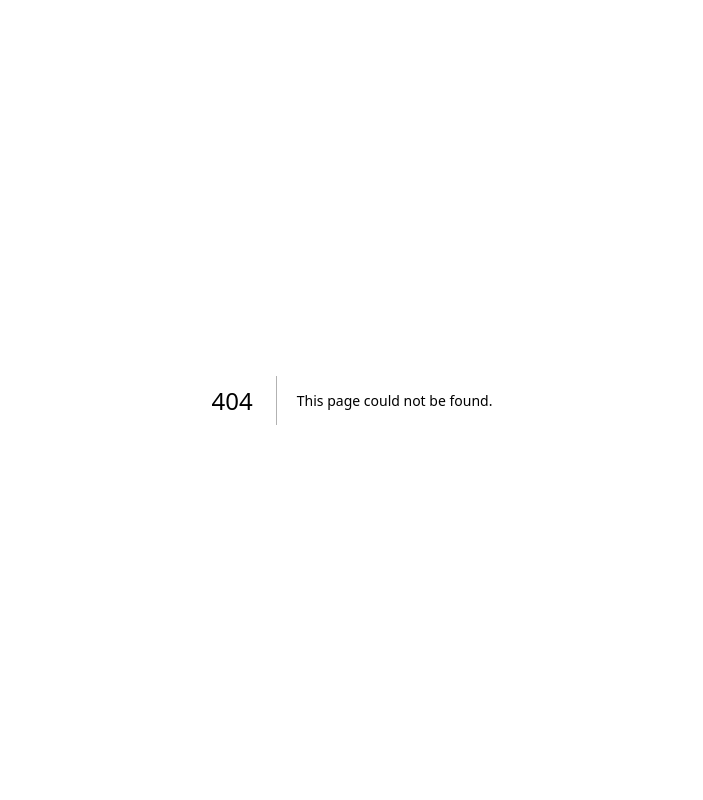
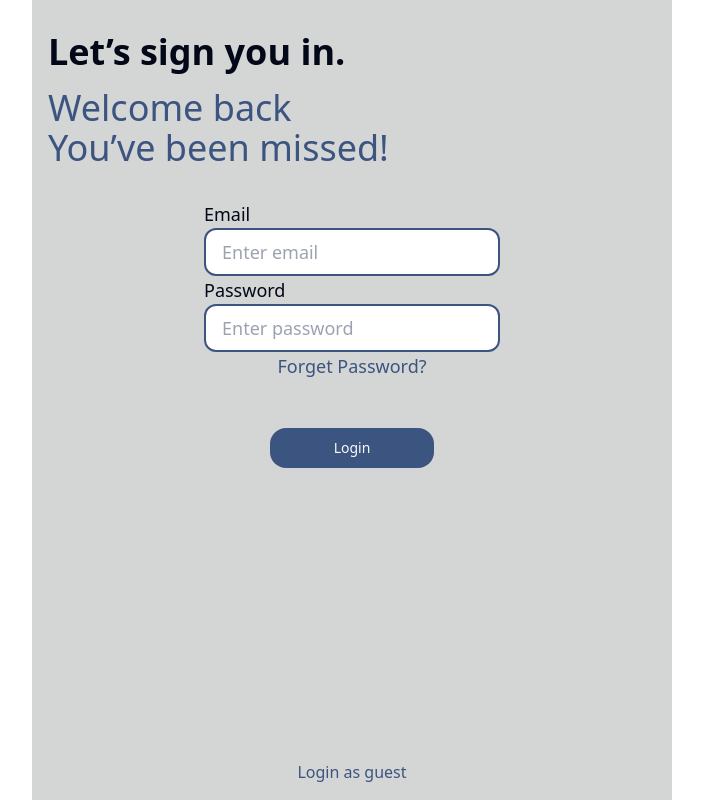
Before and after one commit to princeofverry/sibisa-ppk-ormawa, a Next.js app: page /auth in a window 1280 px wide. Before the commit this address had no page. Shown: the whole page, without its empty margins (288-991 px from the left). Built offline with nearby package versions, Linux system fonts and the light colour scheme.

Commit message:
login page

```diff
--- /dev/null
+++ b/app/auth/page.tsx
@@ -0,0 +1,46 @@
+import { Button } from "@/components/ui/button";
+import Link from "next/link";
+import React from "react";
+
+const Auth = () => {
+  return (
+    <>
+      <div className="bg-[#D4D5D5] max-w-screen-sm h-screen px-4 flex flex-col">
+        <div className="text-4xl space-y-4 py-8">
+          <h1 className="font-bold">Let’s sign you in.</h1>
+          <div className="text-[#3C5480]">
+            <h2>Welcome back</h2>
+            <h2>You’ve been missed!</h2>
+          </div>
+        </div>
+        <div className="flex flex-col items-center text-lg flex-grow">
+          <div className="flex flex-col items-start">
+            <label>Email</label>
+            <input
+              type="email"
+              placeholder="Enter email"
+              className="bg-blue rounded-xl px-4 py-2 border-2 border-[#3C5480]"
+            />
+          </div>
+          <div className="flex flex-col items-start">
+            <label>Password</label>
+            <input
+              type="password"
+              placeholder="Enter password"
+              className="bg-blue rounded-xl px-4 py-2 border-2 border-[#3C5480]"
+            />
+          </div>
+          <h2 className="text-[#3C5480]">Forget Password?</h2>
+          <Link href="/dashboard">
+            <Button className="px-16 mt-12 rounded-2xl bg-[#3C5480]">
+              Login
+            </Button>
+          </Link>
+        </div>
+        <h2 className="text-[#3C5480] self-center mb-4">Login as guest</h2>
+      </div>
+    </>
+  );
+};
+
+export default Auth;
--- /dev/null
+++ b/app/dashboard/page.tsx
@@ -0,0 +1,7 @@
+import React from "react";
+
+const Dashboard = () => {
+  return <div>Dashboard</div>;
+};
+
+export default Dashboard;
--- a/components/landingPage/landingpage.tsx
+++ b/components/landingPage/landingpage.tsx
@@ -1,4 +1,5 @@
 import Image from "next/image";
+import Link from "next/link";
 import React from "react";
 import { Button } from "../ui/button";
 import delivery from "/public/images/delivery.png";
@@ -12,7 +13,9 @@ const LandingPage = () => {
           <h2 className="text-xl">IoT-Driven Waste Solutions</h2>
         </div>
         <Image className="py-8" src={delivery} alt="delivery" />
-        <Button className="px-16 rounded-2xl bg-[#3C5480]">Next</Button>
+        <Link href="/auth">
+          <Button className="px-16 rounded-2xl bg-[#3C5480]">Next</Button>
+        </Link>
       </div>
     </>
   );
```
